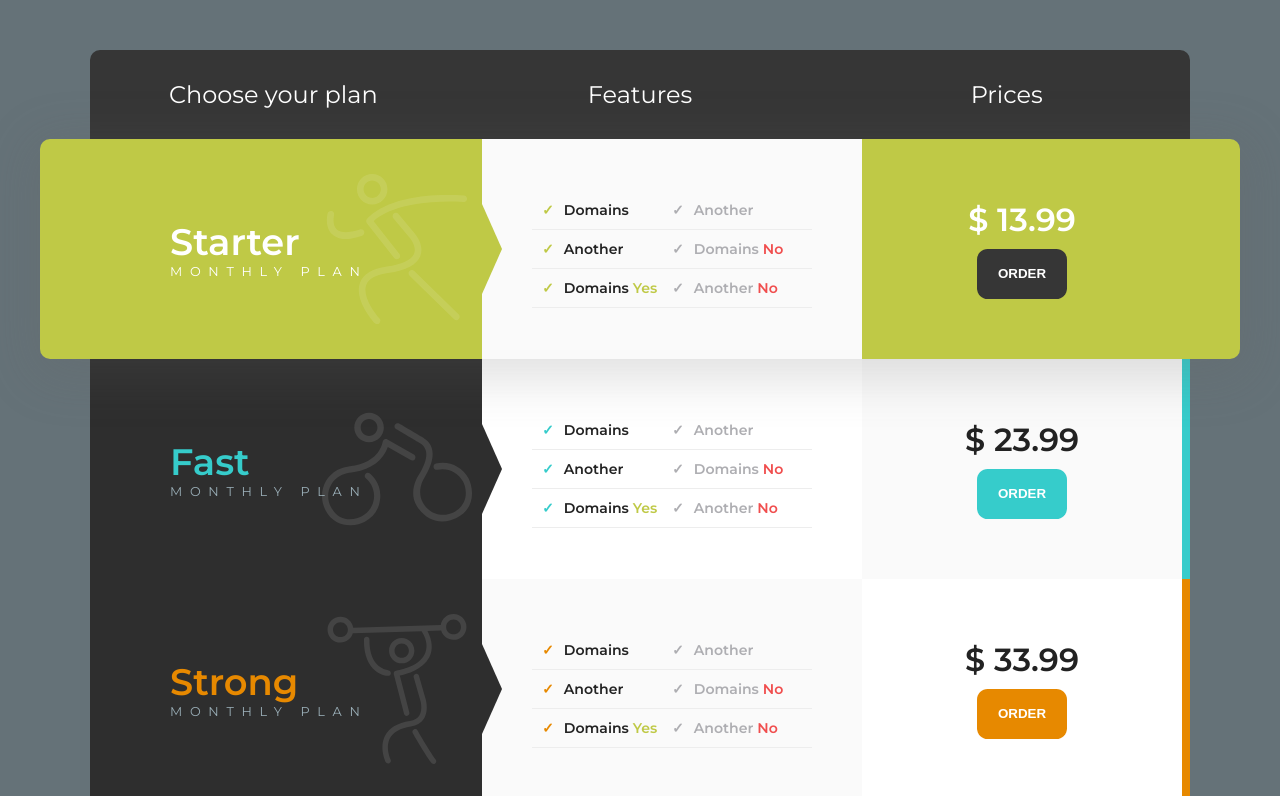
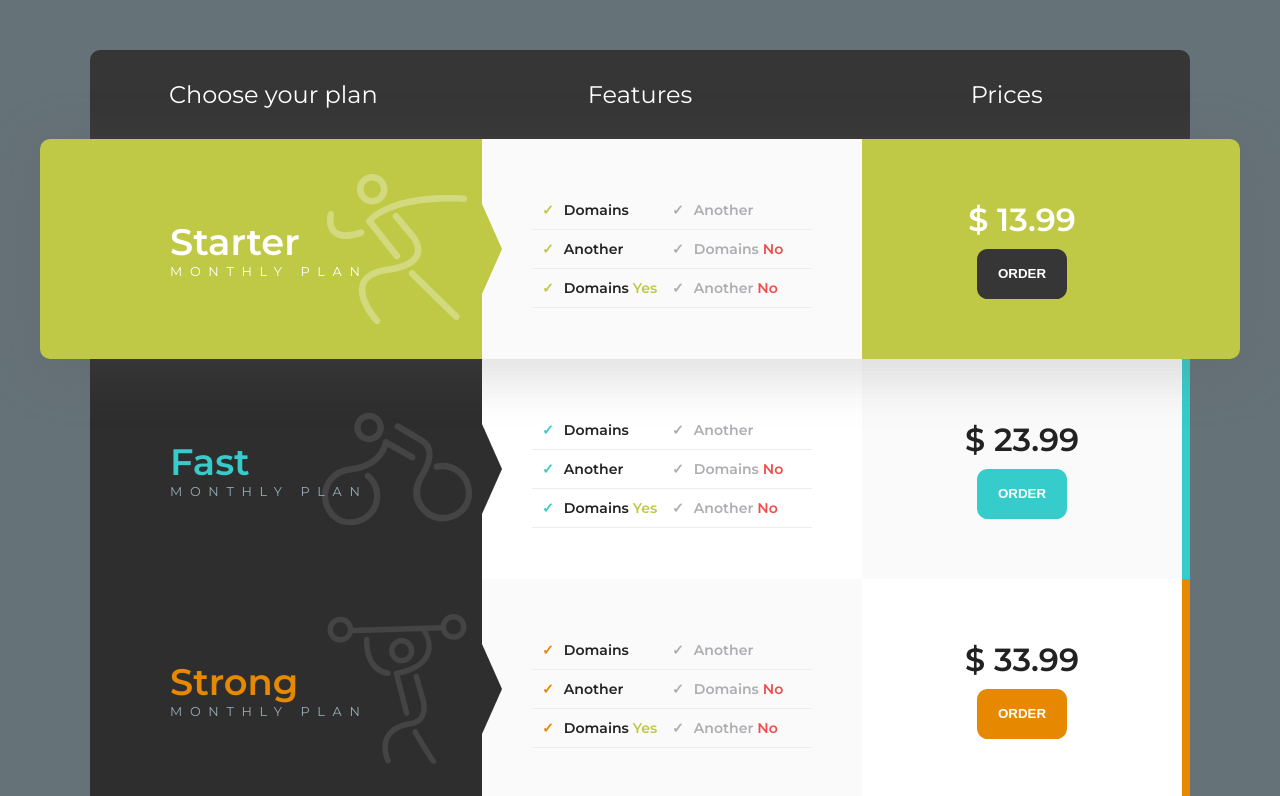
Before and after one commit to sidneisimeao/prices-tabs-two, a plain HTML site: page index.html in a window 1280 px wide. In both pictures the pointer is over the element 286 px from the left and 249 px from the top of the page. Shown: the top 796 px of the page. Drawn offline with Linux system fonts and the light colour scheme.

Commit message:
desktop version finally

```diff
--- a/css/styles.css
+++ b/css/styles.css
@@ -155,6 +155,11 @@ button {
   background-size: contain;
   opacity: 0.1;
 }
+
+.tabs-body .tab-items .item-plan:hover::before {
+  opacity: 0.3;
+}
+
 .tabs-body .tab-items .item-plan::after {
   width: 0;
   height: 0;
```
